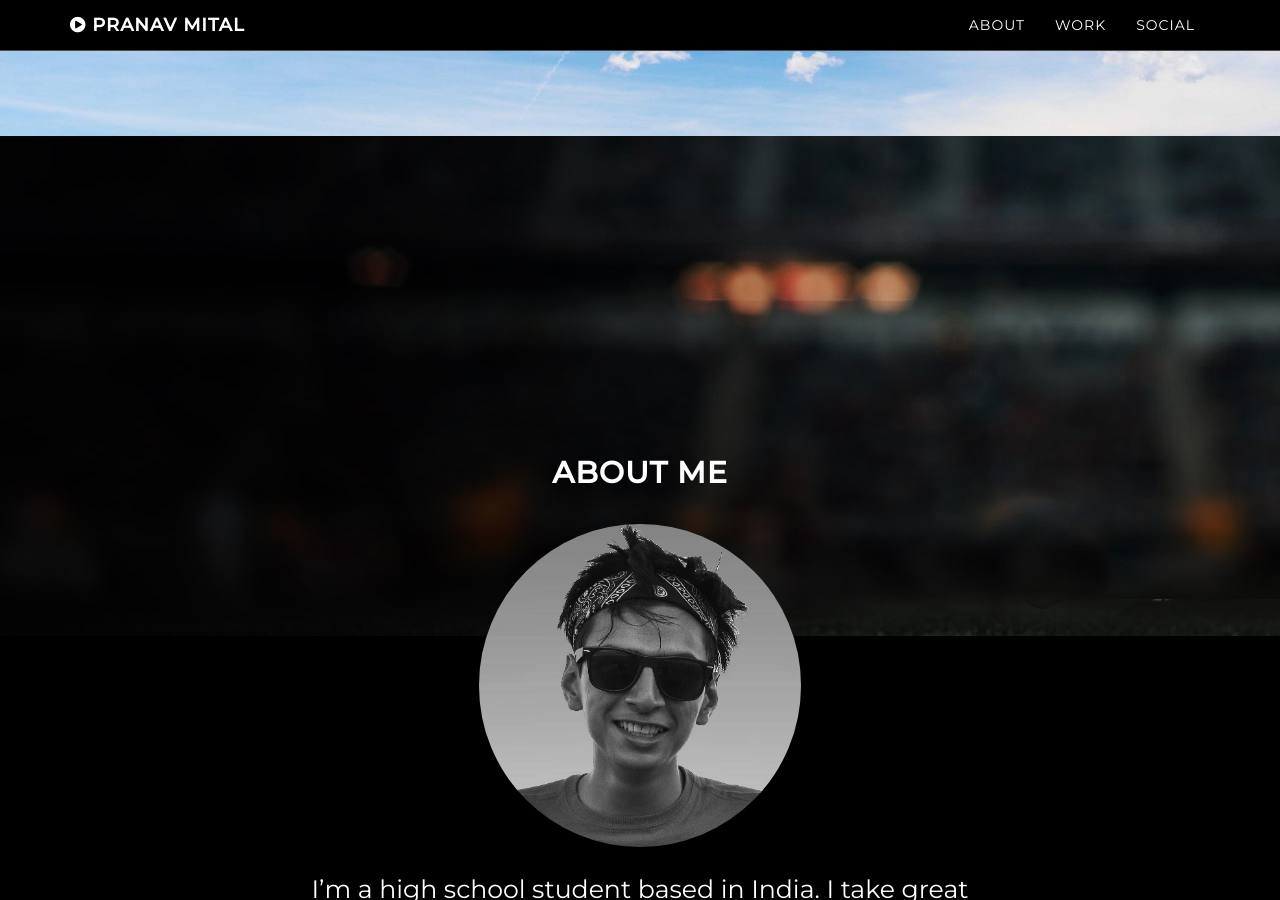
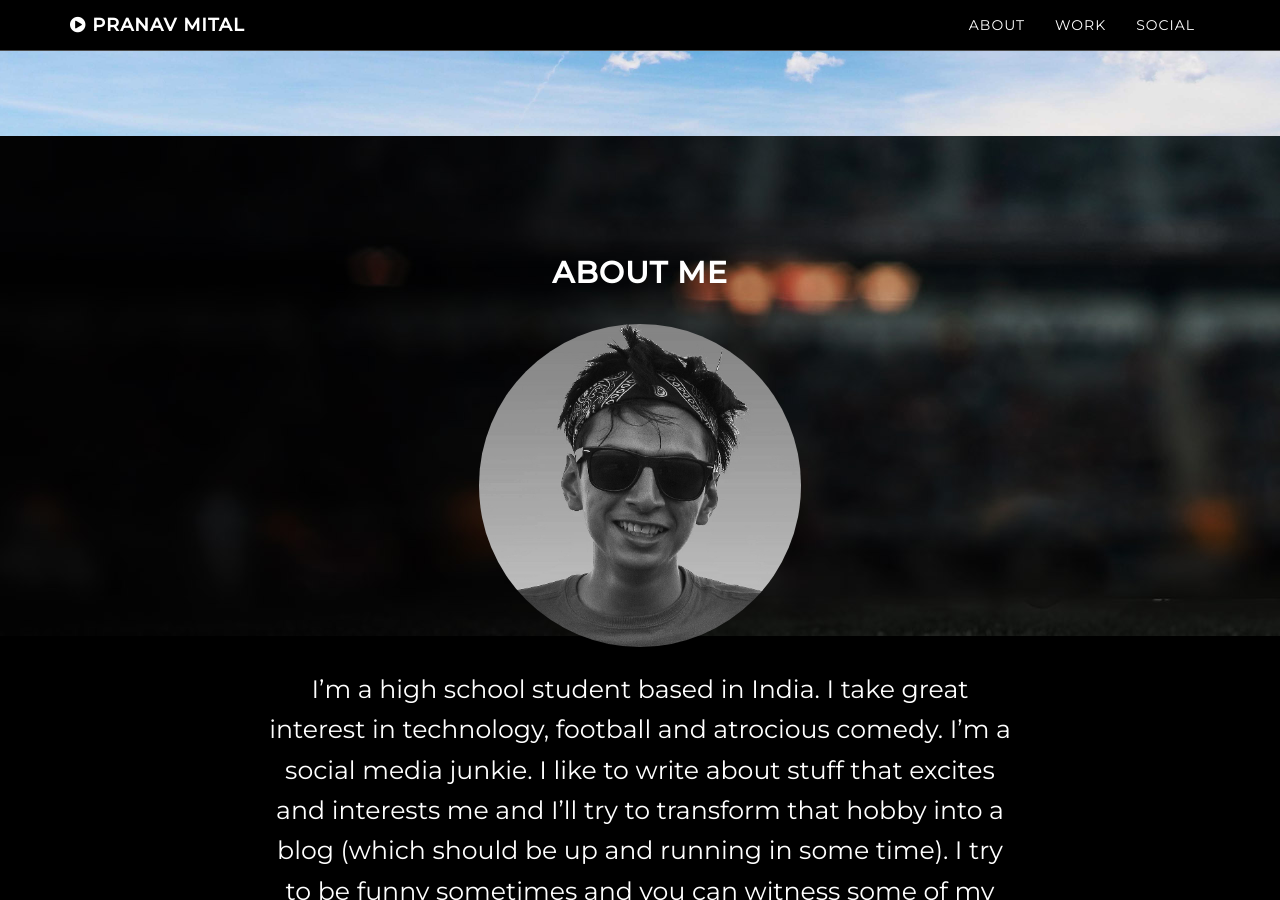
Before and after one commit to pranavmital/pranavmital.github.io, a Jekyll site: the page built from index.html, in a window 1280 px wide and 900 px high, scrolled down 764 px. Built offline with Jekyll 4.4.1, drawn with Linux system fonts in a browser that asks for light colours.

Commit message:
chal ja pls

```diff
--- a/_includes/css/grayscale.css
+++ b/_includes/css/grayscale.css
@@ -274,7 +274,7 @@ a:focus {
 
 @media(min-width:767px) {
     .content-section {
-        padding-top: 320px;
+        padding-top: 120px;
     }
 
     .blog-section {
```
